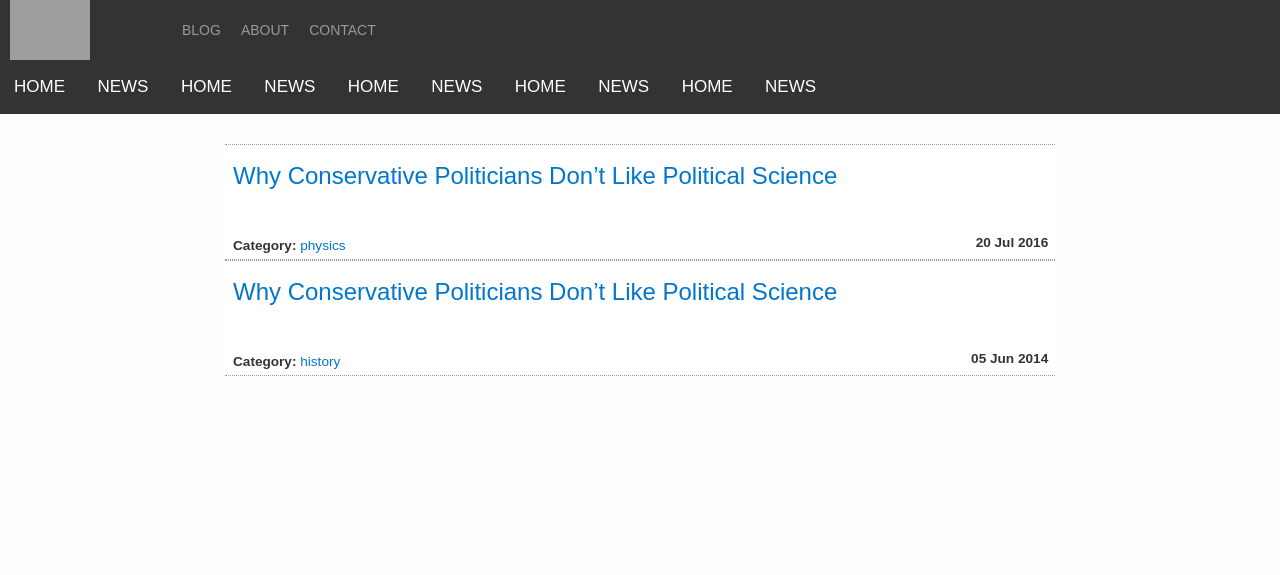
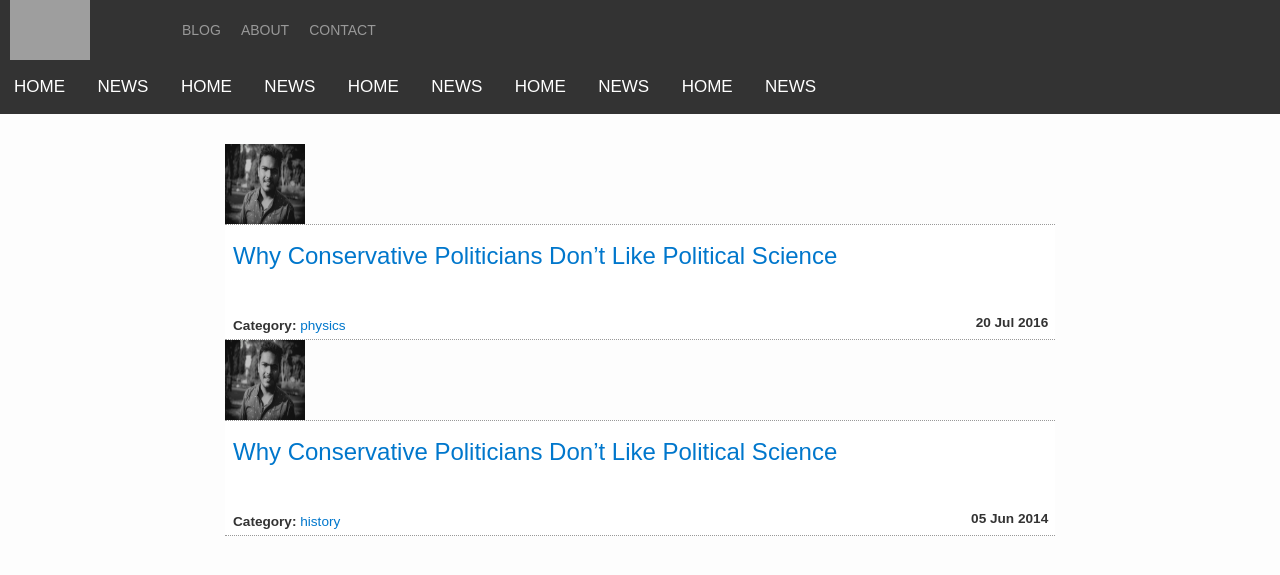
Before and after one commit to Indscience/indscience.github.io, a Jekyll site: the page built from index.html, in a window 1280 px wide. Shown: the top 575 px of the page. Built offline with Jekyll 4.4.1, drawn with Linux system fonts in a browser that asks for light colours; nearby versions of some CDN libraries; some web fonts are replaced; grey boxes are pictures that could not be loaded.

Commit message:
Update index.html

```diff
--- a/index.html
+++ b/index.html
@@ -6,6 +6,13 @@ layout: default
 <h1 style="display:none"> Read Recent Science News </h1>
 <ul id="archive">
 {% for post in site.posts %}
+
+{% if post.image %}
+
+
+	<img class="img-post" src="images/{{post.image}}" width="80px;" height="80px">
+{% endif %}
+
 
 <li class="archiveposturl"><h2><a href="{{ post.url }}" title="{{ post.title }}">{{ post.title }}</a></h2><br/>
 <span class = "postlower">
```
